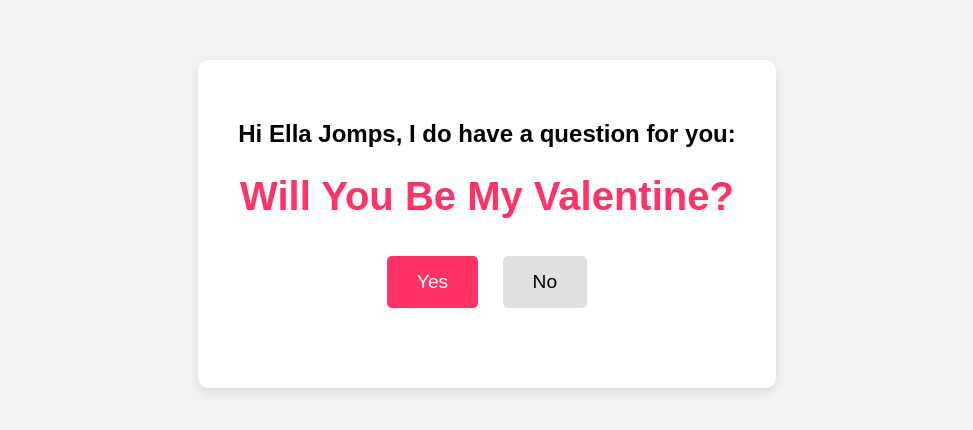
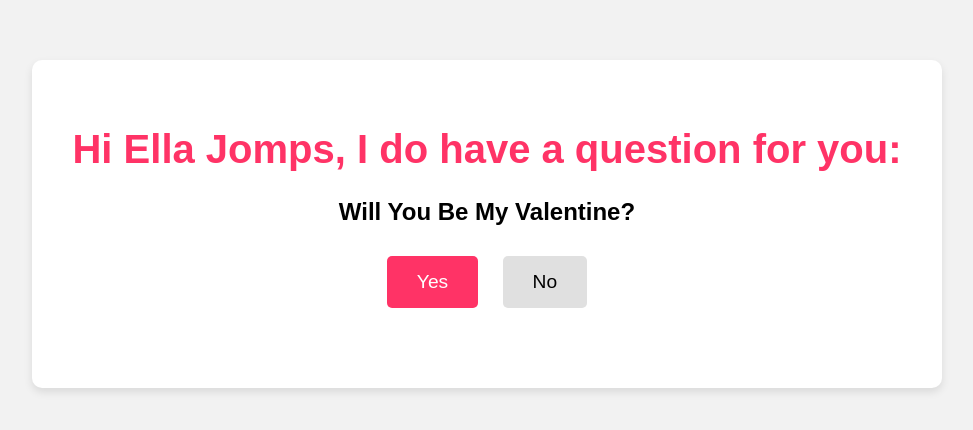
Before and after one commit to cloudyboi03/ellajoms, a plain HTML site: page index.html in a window 1280 px wide. Shown: the part 176-606 px from the top of the page, without its empty margins (153-1126 px from the left). Drawn offline with Linux system fonts and the light colour scheme.

Commit message:
Update index.html

```diff
--- a/index.html
+++ b/index.html
@@ -8,8 +8,8 @@
 </head>
 <body>
     <div class="container">
-        <h2>Hi Ella Jomps, I do have a question for you:</h2>
-        <h1>Will You Be My Valentine?</h1>
+        <h1>Hi Ella Jomps, I do have a question for you:</h1>
+        <h2>Will You Be My Valentine?</h2>
         <div class="buttons">
             <button id="yesButton" onclick="handleAnswer('yes')">Yes</button>
             <button id="noButton" onclick="handleAnswer('no')">No</button>
```
